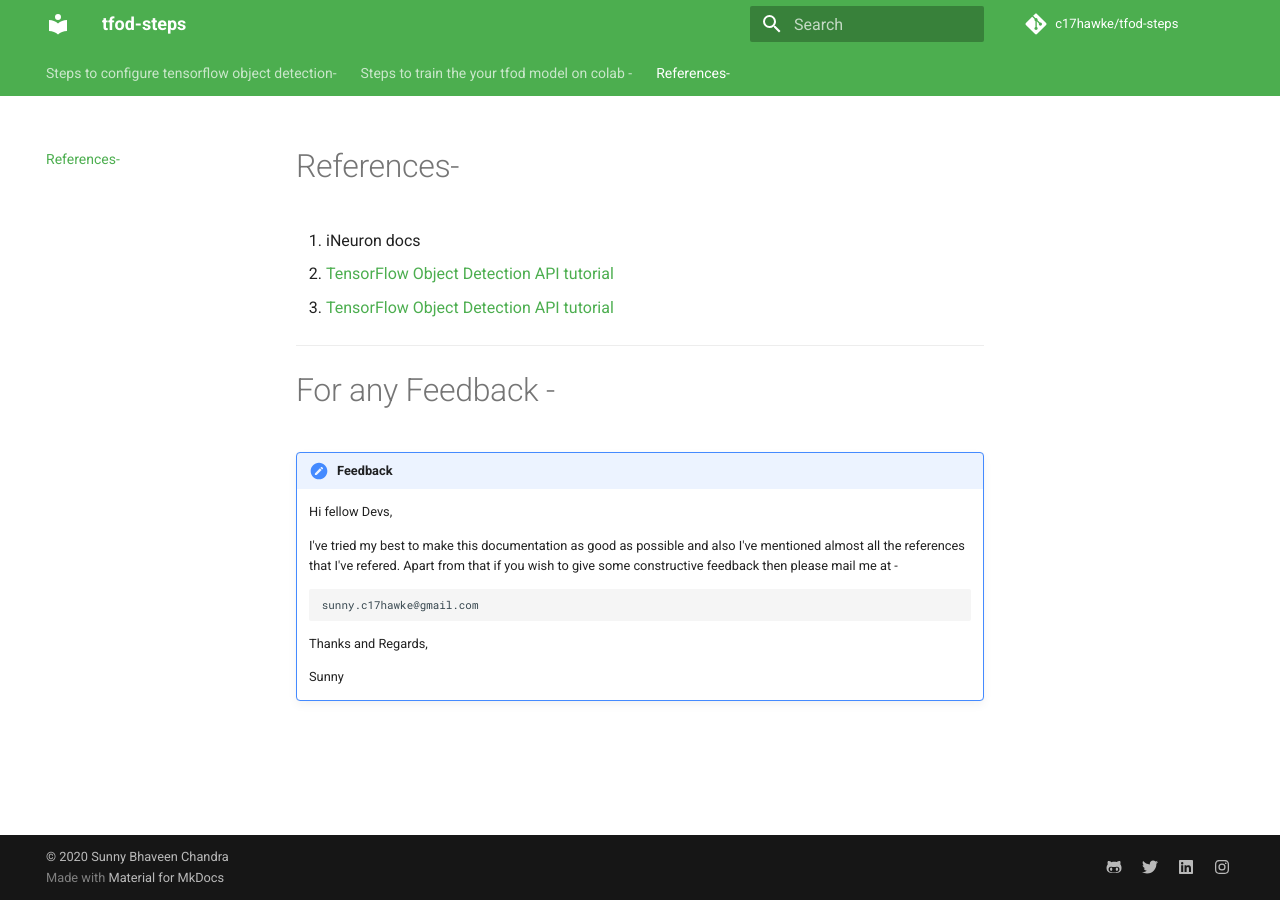
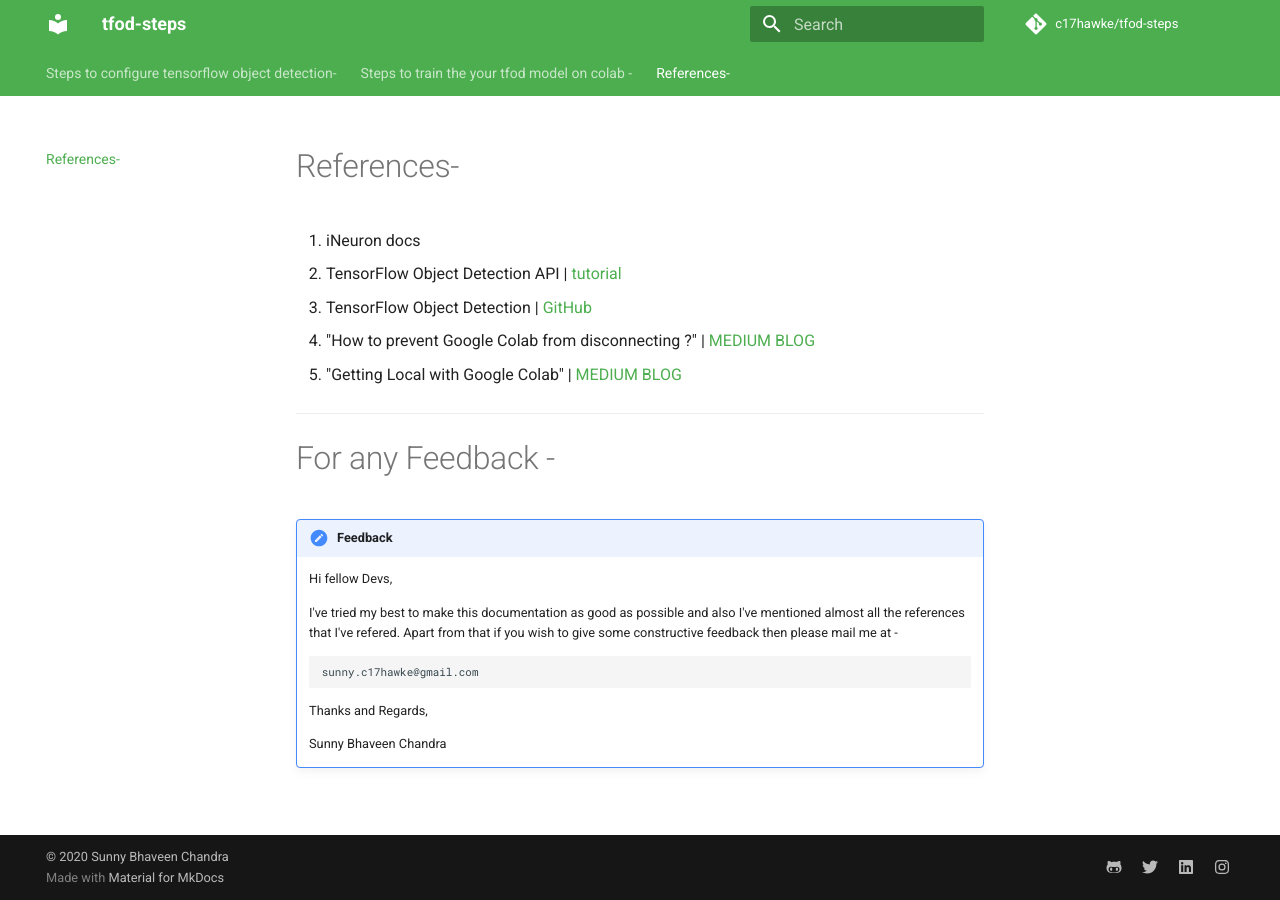
Before and after one commit to c17hawke/tfod-setup, an MkDocs documentation site: the page built from docs/referencesAndFeedback.md, in a window 1280 px wide. Built offline with MkDocs 1.6.1 and Material for MkDocs 9.7.7, drawn with Linux system fonts in a browser that asks for light colours; comment, search, counter and statistics services are not loaded.

Commit message:
reference update

```diff
--- a/docs/referencesAndFeedback.md
+++ b/docs/referencesAndFeedback.md
@@ -1,8 +1,11 @@
 # References-
 
 1. iNeuron docs
-2. <a href="https://tensorflow-object-detection-api-tutorial.readthedocs.io/en/latest/index.html" target="_blank">TensorFlow Object Detection API tutorial</a>
-2. <a href="https://github.com/tensorflow/models/tree/master/research/object_detection" target="_blank">TensorFlow Object Detection API tutorial</a>
+2. TensorFlow Object Detection API | <a href="https://tensorflow-object-detection-api-tutorial.readthedocs.io/en/latest/index.html" target="_blank">tutorial</a>
+3. TensorFlow Object Detection | <a href="https://github.com/tensorflow/models/tree/master/research/object_detection" target="_blank">GitHub</a>
+4. "How to prevent Google Colab from disconnecting ?" | <a href="https://medium.com/@shivamrawat_756/how-to-prevent-google-colab-from-disconnecting-717b88a128c0" target="_blank">MEDIUM BLOG</a>
+4. "Getting Local with Google Colab" | <a href="https://medium.com/@jasonrichards911/getting-local-with-google-colab-a4d69f373364" target="_blank">MEDIUM BLOG</a>
+
 
 ---
 
@@ -20,4 +23,4 @@
 
     Thanks and Regards,
 
-    Sunny
+    Sunny Bhaveen Chandra
```
